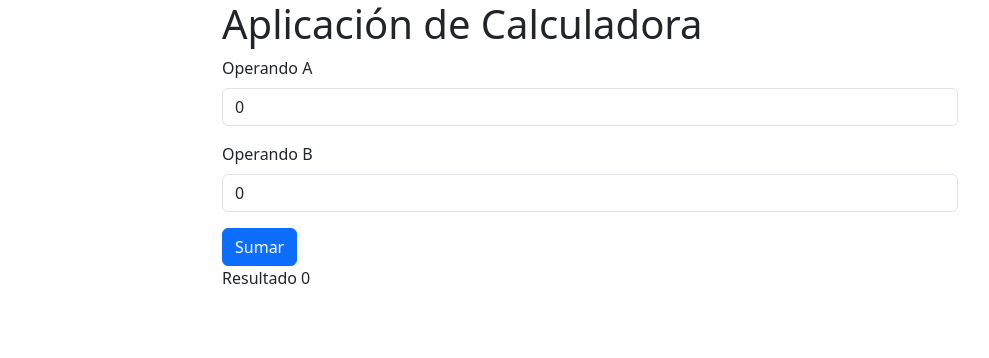
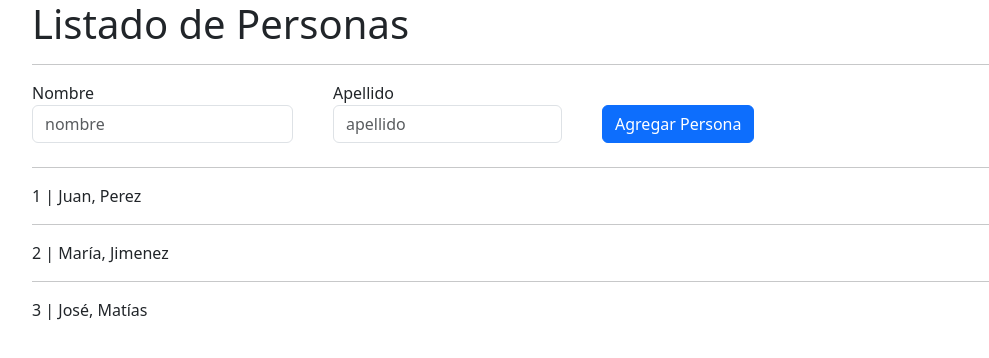
Before and after one commit to Markosgt7/Curso_angular_2023, an Angular app: page / in a window 1280 px wide. Shown: the top 358 px of the page, without its empty margins (50-1039 px from the left). Built offline with nearby package versions, Linux system fonts and the light colour scheme.

Commit message:
uso de referencias locales en lugar de usar twoWay Binding

```diff
--- a/src/app/app.component.html
+++ b/src/app/app.component.html
@@ -1,3 +1,3 @@
 <!-- <app-personas></app-personas> -->
-<app-calculator></app-calculator>
-<!-- <app-listado-personas></app-listado-personas> -->
+<!-- <app-calculator></app-calculator> -->
+<app-listado-personas></app-listado-personas>
--- a/src/app/components/calculator/calculator.component.html
+++ b/src/app/components/calculator/calculator.component.html
@@ -2,31 +2,8 @@
   <div class="row justify-content-center">
     <div class="col-lg-8">
       <h1>Aplicación de Calculadora</h1>
-      <div class="mb-3">
-        <label for="num1" class="form-label">Operando A</label>
-        <input
-          type="number"
-          id="num1"
-          name="num1"
-          class="form-control"
-          placeholder="Ingrese el primer numero"
-          [(ngModel)]="num1"
-        />
-      </div>
-      <div class="mb-3">
-        <label for="num2" class="form-label">Operando B</label>
-        <input
-          type="number"
-          class="form-control"
-          name="num2"
-          id="num2"
-          placeholder="Ingrese otro numero"
-          [(ngModel)]="num2"
-        />
-      </div>
-      <button type="button" class="btn btn-primary" (click)="sumar()">
-        Sumar
-      </button>
+      <app-formulario
+      ></app-formulario>
       <p>Resultado {{ resultado }}</p>
     </div>
     <!-- fin -->
--- a/src/app/components/calculator/calculator.component.ts
+++ b/src/app/components/calculator/calculator.component.ts
@@ -1,3 +1,4 @@
+
 import { Component } from '@angular/core';
 
 @Component({
@@ -7,11 +8,10 @@ import { Component } from '@angular/core';
 })
 export class CalculatorComponent {
   resultado: number = 0;
-  num1: number = 0;
-  num2: number = 0;
 
- sumar():void{
-  this.resultado=this.num1+this.num2 ;
- }
+  procesarResultado(resultado:number){
+    this.resultado += Number(resultado);
+  };
+
 
 }
--- a/src/app/components/calculator/resultado/resultado.component.ts
+++ b/src/app/components/calculator/resultado/resultado.component.ts
@@ -6,9 +6,5 @@ import { Component } from '@angular/core';
   styleUrls: ['./resultado.component.css']
 })
 export class ResultadoComponent {
-  resultado: number = 0;
 
-  procesarResultado(resultado: number){
-    this.resultado = resultado;
-  }
 }
--- a/src/app/components/listado-personas/formulario/formulario.component.html
+++ b/src/app/components/listado-personas/formulario/formulario.component.html
@@ -9,7 +9,7 @@
           id="nombre"
           name="nombre"
           placeholder="nombre"
-          [(ngModel)]="nombreInput"
+          #nombreInput
         />
       </div>
     </div>
@@ -22,7 +22,7 @@
           id="apellido"
           name="apellido"
           placeholder="apellido"
-          [(ngModel)]="apellidoInput"
+          #apellidoInput
         />
       </div>
     </div>
@@ -30,7 +30,7 @@
       <button
         type="submit"
         class="btn btn-primary mt-4"
-        (click)="agregarPersona()"
+        (click)="agregarPersona(nombreInput, apellidoInput)"
       >
         Agregar Persona
       </button>
--- a/src/app/components/listado-personas/formulario/formulario.component.ts
+++ b/src/app/components/listado-personas/formulario/formulario.component.ts
@@ -8,11 +8,11 @@ import { Persona } from '../persona.model';
 })
 export class FormularioComponent {
   @Output() personaCreada = new EventEmitter<Persona>();
-  nombreInput:string = '';
-  apellidoInput:string = '';
+  //nombreInput:string = '';
+  //apellidoInput:string = '';
 
-  agregarPersona(){
-    let persona1 = new Persona(this.nombreInput, this.apellidoInput);
+  agregarPersona(nombreInput:HTMLInputElement, apellidoInput: HTMLInputElement){
+    let persona1 = new Persona(nombreInput.value, apellidoInput.value);
     this.personaCreada.emit(persona1);
   }
 
```
Also changed, not shown: src/app/components/calculator/formulario/formulario.component.html (+25 -0 lines), src/app/components/calculator/formulario/formulario.component.ts (+8 -7 lines).
